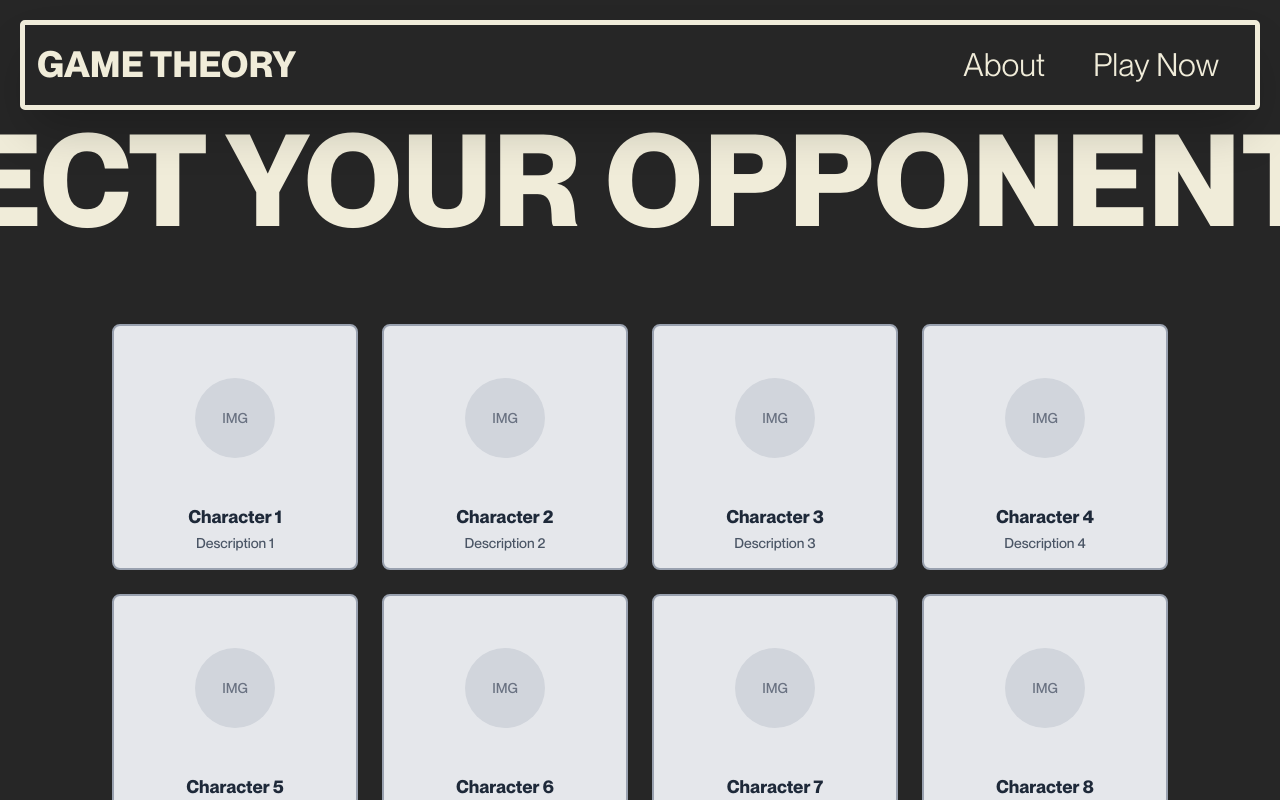
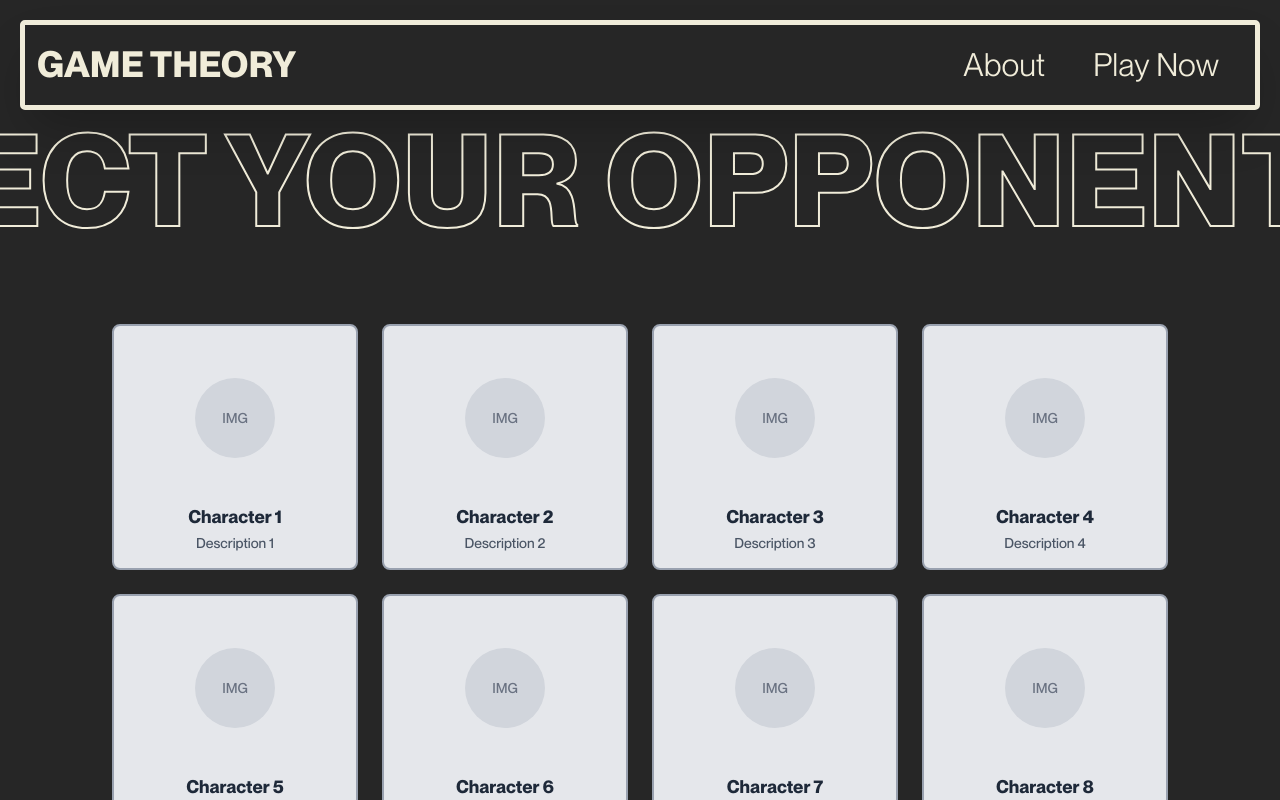
Before and after one commit to AidanYounathan/gametheory, a Next.js app: page /player-select in a window 1280 px wide. Shown: the top 800 px of the page. Built offline with nearby package versions, Linux system fonts and the light colour scheme.

Commit message:
SOME MORE STYLING

```diff
--- a/src/app/globals.css
+++ b/src/app/globals.css
@@ -42,3 +42,7 @@ html {
 .animate-marquee {
   animation: marquee 20s linear infinite;
 }
+
+.text-outline {
+  -webkit-text-stroke: 2px var(--bone);
+}
--- a/src/app/player-select/page.tsx
+++ b/src/app/player-select/page.tsx
@@ -31,7 +31,7 @@ export default function Home() {
 
     return (
         <div className=" text-bone">
-            <Marquee className="overflow-hidden font-bold text-4xl sm:text-5xl md:text-7xl lg:text-8xl xl:text-9xl tracking-normal">SELECT YOUR OPPONENT! SELECT YOUR OPPONENT!</Marquee>
+            <Marquee className="overflow-hidden font-bold text-4xl sm:text-5xl md:text-7xl lg:text-8xl xl:text-9xl tracking-normal text-background text-outline ">SELECT YOUR OPPONENT! SELECT YOUR OPPONENT!</Marquee>
             <div className="grid grid-cols-4 gap-3 sm:gap-4 md:gap-5 lg:gap-6 mt-8 p-6 sm:p-8 md:p-10 lg:p-12 max-w-6xl mx-auto">
                 {/* Character options - 4x4 grid */}
                 {characters.map((character) => (
```
